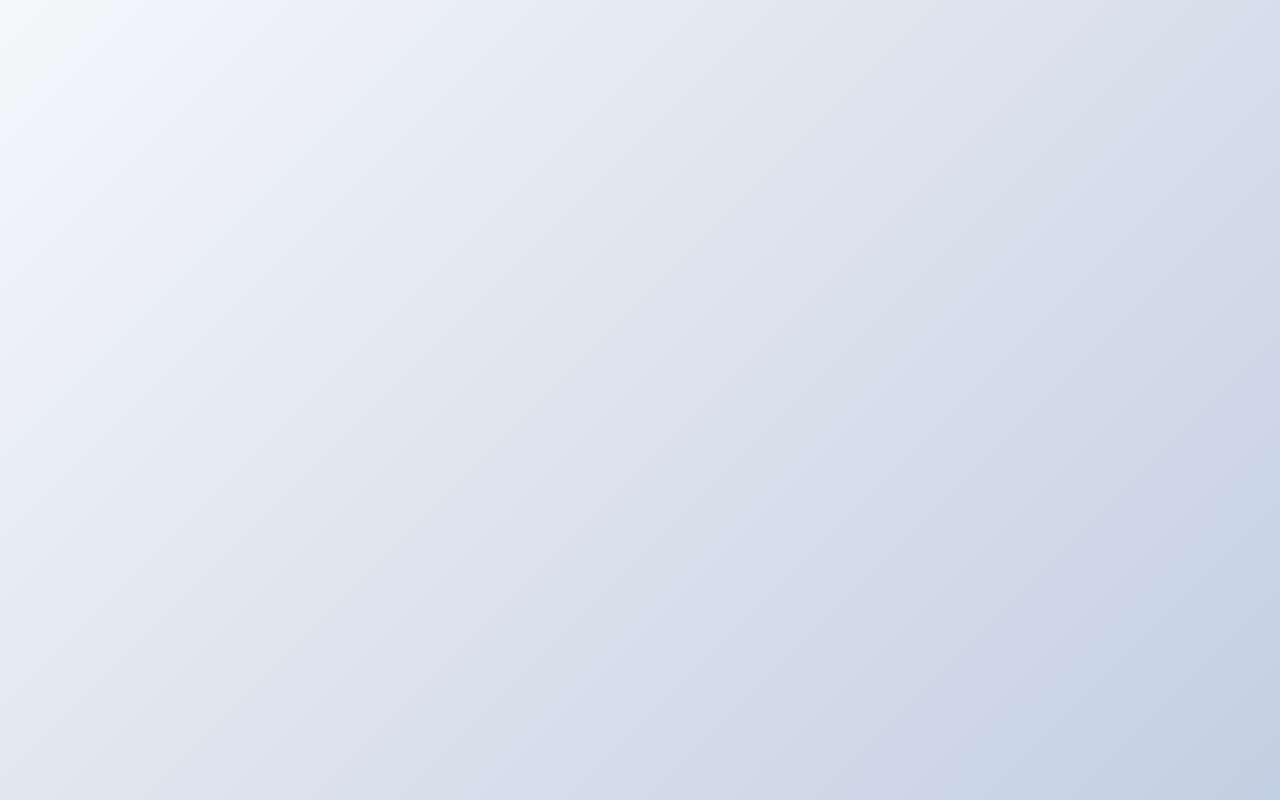
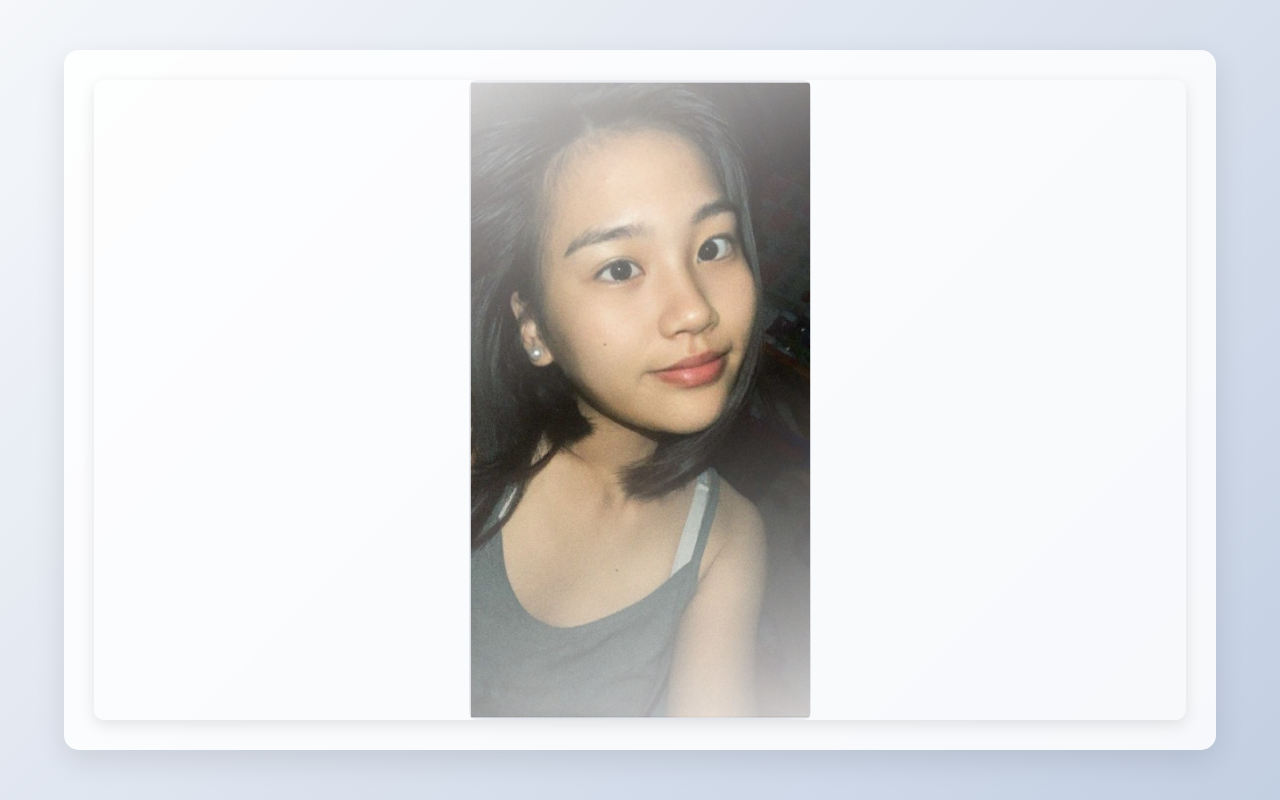
Before and after one commit to GitcubOrgKLD/QR56, a plain HTML site: page index.html in a window 1280 px wide. Drawn offline with Linux system fonts and the light colour scheme.

Commit message:
Update index.html

```diff
--- a/index.html
+++ b/index.html
@@ -118,7 +118,7 @@
         <div class="image-container">
             <div class="placeholder" id="placeholder">Loading image...</div>
             <!-- Replace "images/your-image.jpg" with your actual image path -->
-            <img src="images/your-image.jpg" alt="" id="displayedImage"
+            <img src="Sarah/Sarah.png" alt="" id="displayedImage"
                  class="loading"
                  onload="imageLoaded()"
                  onerror="hideImage()">
```
